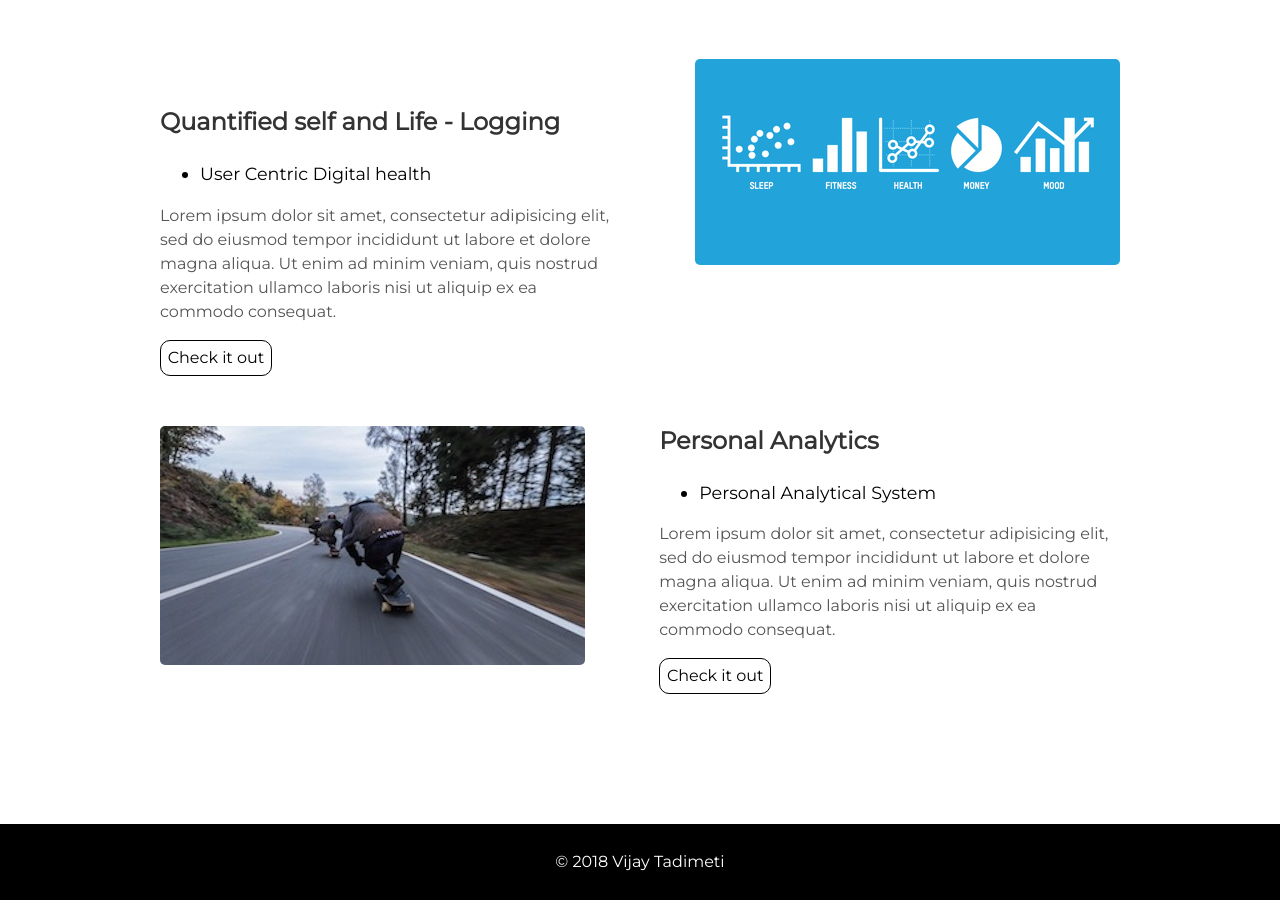
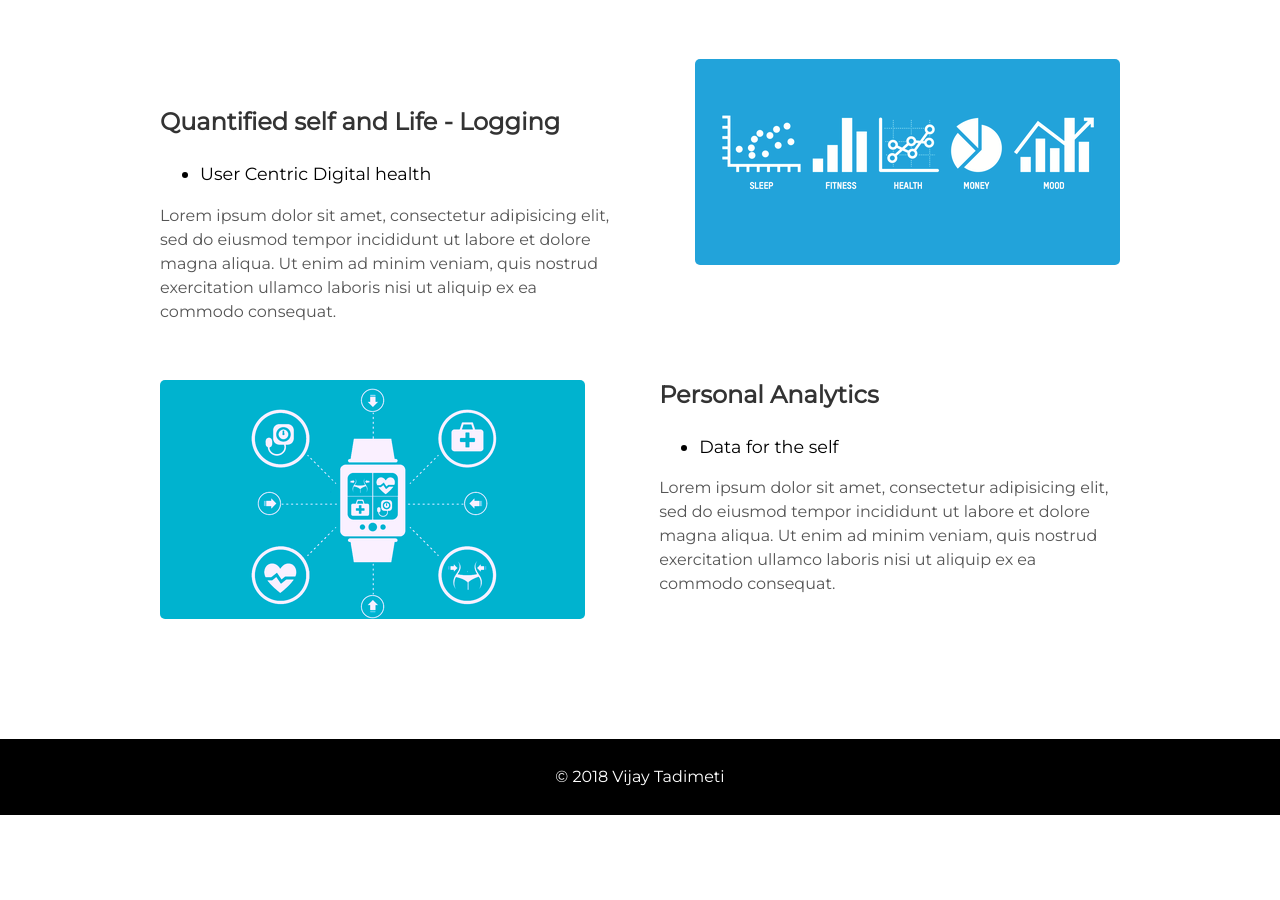
Before and after one commit to vijayvardhan94/laughing-octo-barnacle, a Jekyll site: the page built from index.html, in a window 1280 px wide and 900 px high, scrolled down 1747 px. Built offline with Jekyll 4.4.1, drawn with Linux system fonts in a browser that asks for light colours; after the commit the page ends 2562 px from its top, so only the background shows below that.

Commit message:
img and desc 2

```diff
--- a/_includes/projects.html
+++ b/_includes/projects.html
@@ -11,19 +11,19 @@
       <li> User Centric Digital health</li>
     </ul>
     <p>Lorem ipsum dolor sit amet, consectetur adipisicing elit, sed do eiusmod tempor incididunt ut labore et dolore magna aliqua. Ut enim ad minim veniam, quis nostrud exercitation ullamco laboris nisi ut aliquip ex ea commodo consequat.</p>
-    <a class="project-link" href="#">Check it out</a>
+    <!--<a class="project-link" href="#">Check it out</a>-->
   </div>
 </div>
 <div class="user-projects">
   <div class="images-left">
-    <img alt="mountains" src="{{ "/assets/img/skate.jpg" | prepend: site.baseurl }}" />
+    <img alt="mountains" src="{{ "/assets/img/Webp.net-resizeimage-2.png" | prepend: site.baseurl }}" />
   </div>
   <div class="contents-right">
     <h3> Personal Analytics</h3>
     <ul>
-      <li> Personal Analytical System</li>
+      <li> Data for the self</li>
     </ul>
     <p>Lorem ipsum dolor sit amet, consectetur adipisicing elit, sed do eiusmod tempor incididunt ut labore et dolore magna aliqua. Ut enim ad minim veniam, quis nostrud exercitation ullamco laboris nisi ut aliquip ex ea commodo consequat.</p>
-    <a class="project-link" href="#">Check it out</a>
+    <!--<a class="project-link" href="#">Check it out</a>-->
   </div>
 </div>
```
Also changed, not shown: assets/img/Webp.net-resizeimage-2.png (added), quantified-self-intro.png (added).
